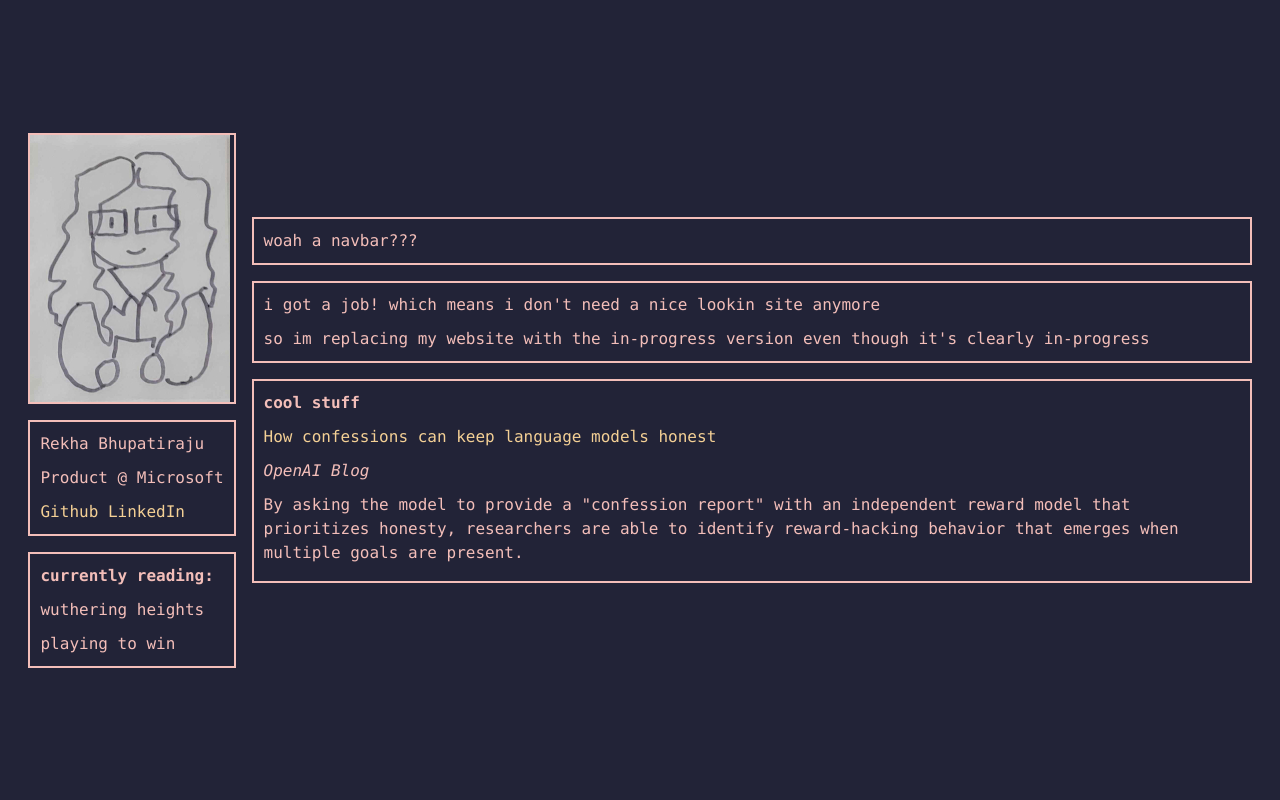
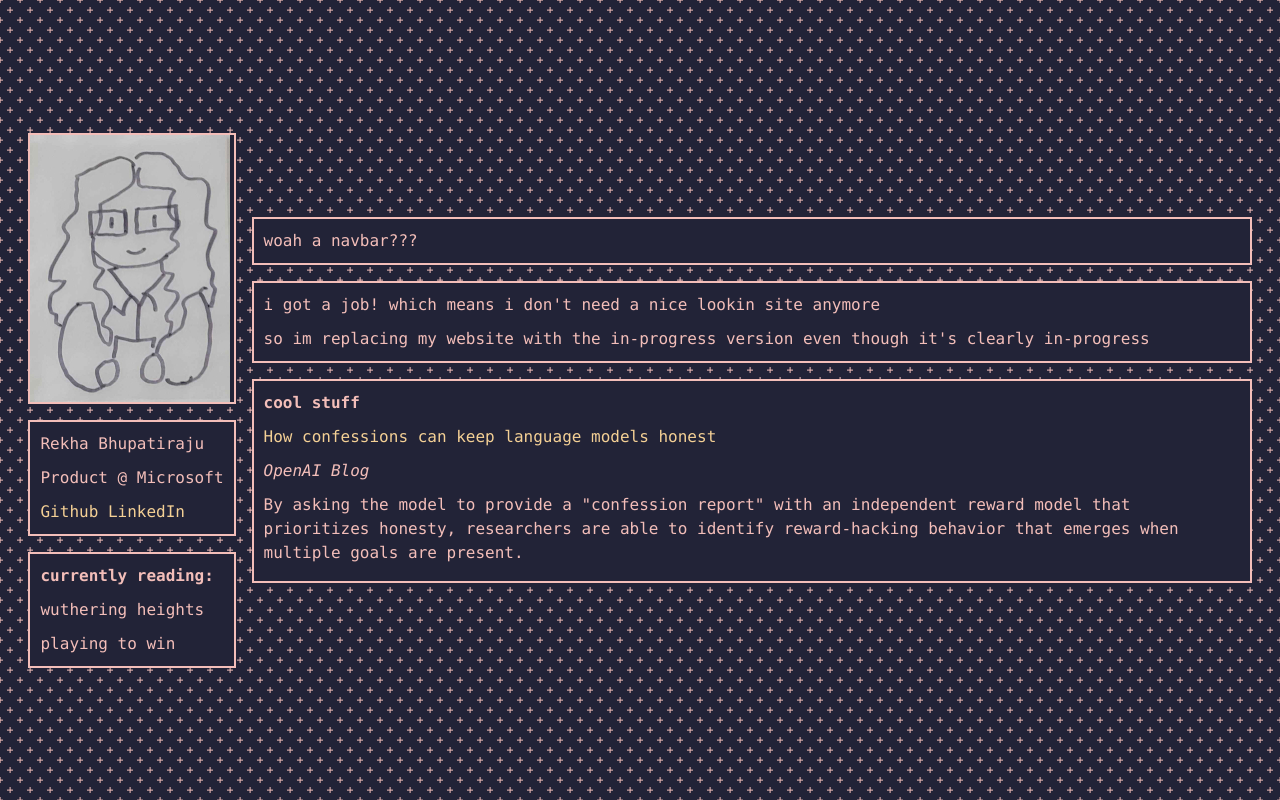
Before and after one commit to therekha/aboutme, a React (Vite) app: page / in a window 1280 px wide. Built offline with nearby package versions, Linux system fonts and the light colour scheme.

Commit message:
bg pattern

```diff
--- a/src/App.css
+++ b/src/App.css
@@ -1,4 +1,5 @@
 .tile {
+  background-color: var(--inkblue);
   border: 2px solid var(--rosepink);
     max-width: 1000px; /* adjust this value to your preference */
     word-wrap: break-word;
--- a/src/index.css
+++ b/src/index.css
@@ -6,8 +6,12 @@
   --dustgreen: #727A67;
 }
 
+
+
 body {
   background-color: var(--inkblue);
+  background: radial-gradient(circle, transparent 20%, var(--inkblue) 20%,var(--inkblue) 80%, transparent 80%, transparent), radial-gradient(circle, transparent 20%, var(--inkblue) 20%,var(--inkblue) 80%, transparent 80%, transparent) 10px 10px, linear-gradient(var(--rosepink) 0.8px, transparent 0.8px) 0 -0.4px, linear-gradient(90deg, var(--rosepink) 0.8px,var(--inkblue) 0.8px) -0.4px 0;
+  background-size: 20px 20px, 20px 20px, 10px 10px, 10px 10px;
   color: var(--rosepink);
   font-family: "Consolas";
 }
```
